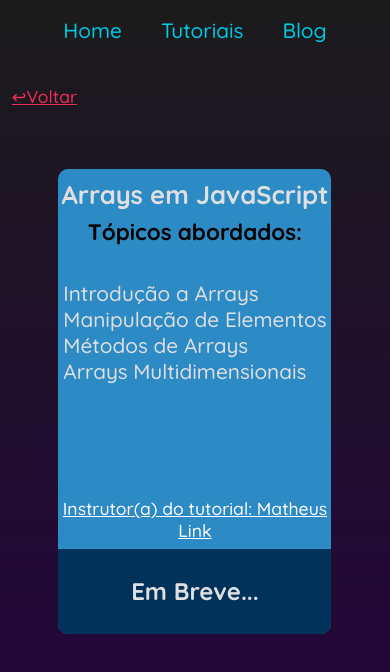
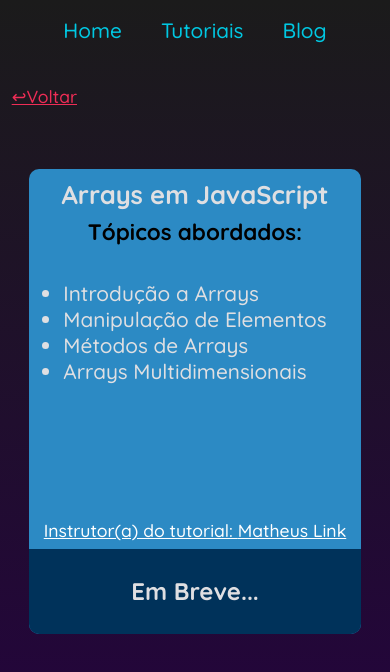
Before and after one commit to MthsLnk-gthb/dev-link, a React (Vite) app: page /tutoriais/arrays-em-javascript in a window 390 px wide. Shown: the top 672 px of the page. Built offline with nearby package versions, Linux system fonts and the light colour scheme.

Commit message:
Pequena alteração para responsividade

```diff
--- a/src/styles/styles.scss
+++ b/src/styles/styles.scss
@@ -11,7 +11,8 @@ body {
   display: grid;
   justify-content: center;
   text-align: center;
-  min-height: 100vh;
+  min-height: 100dvh;
+  min-width: 100%;
   background-image: linear-gradient(to bottom, $black, $purple);
 }
 
@@ -88,7 +89,8 @@ p {
 .box-do-tutorial {
   position: relative;
   margin: 15dvh auto;
-  max-width: 70dvw;
+  width: 400px;
+  max-width: 85dvw;
   height: 55dvh;
   background-color: $blue;
   overflow: hidden;
```
